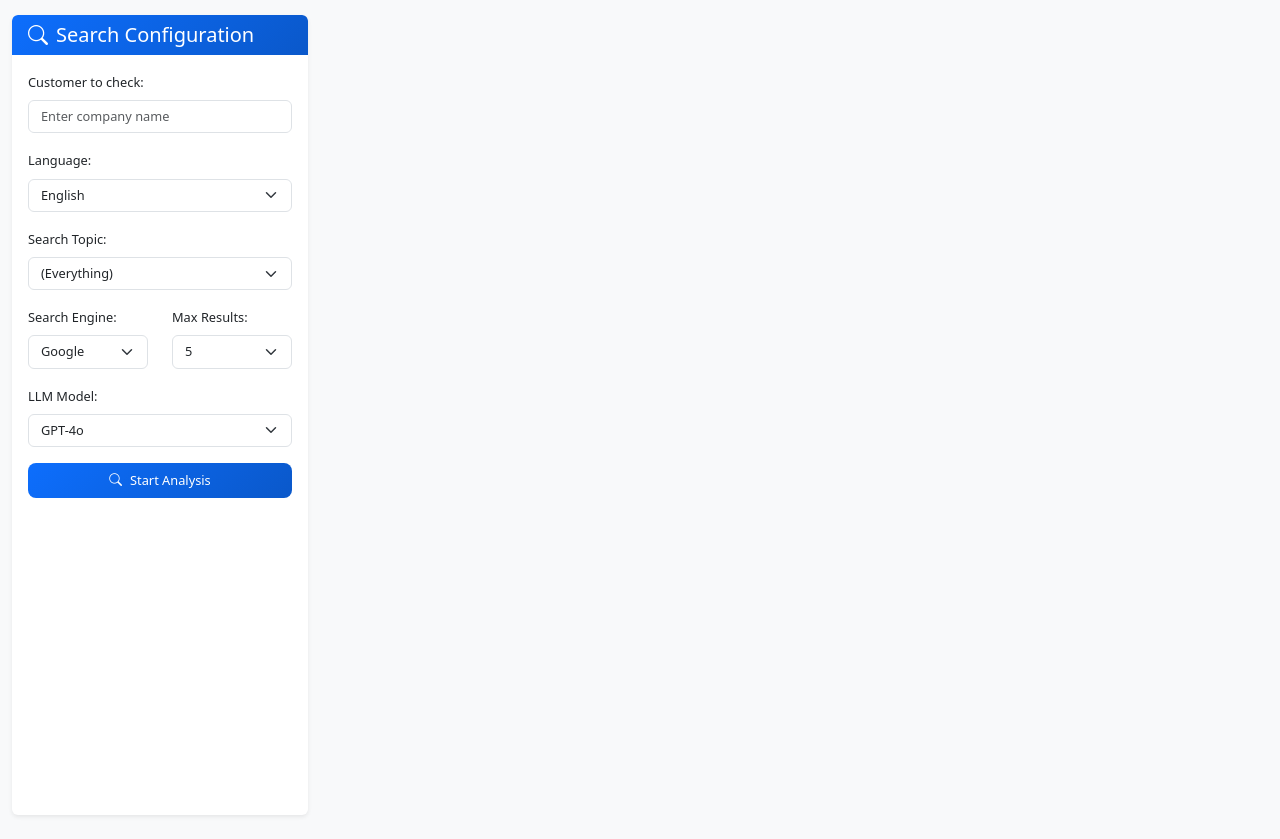
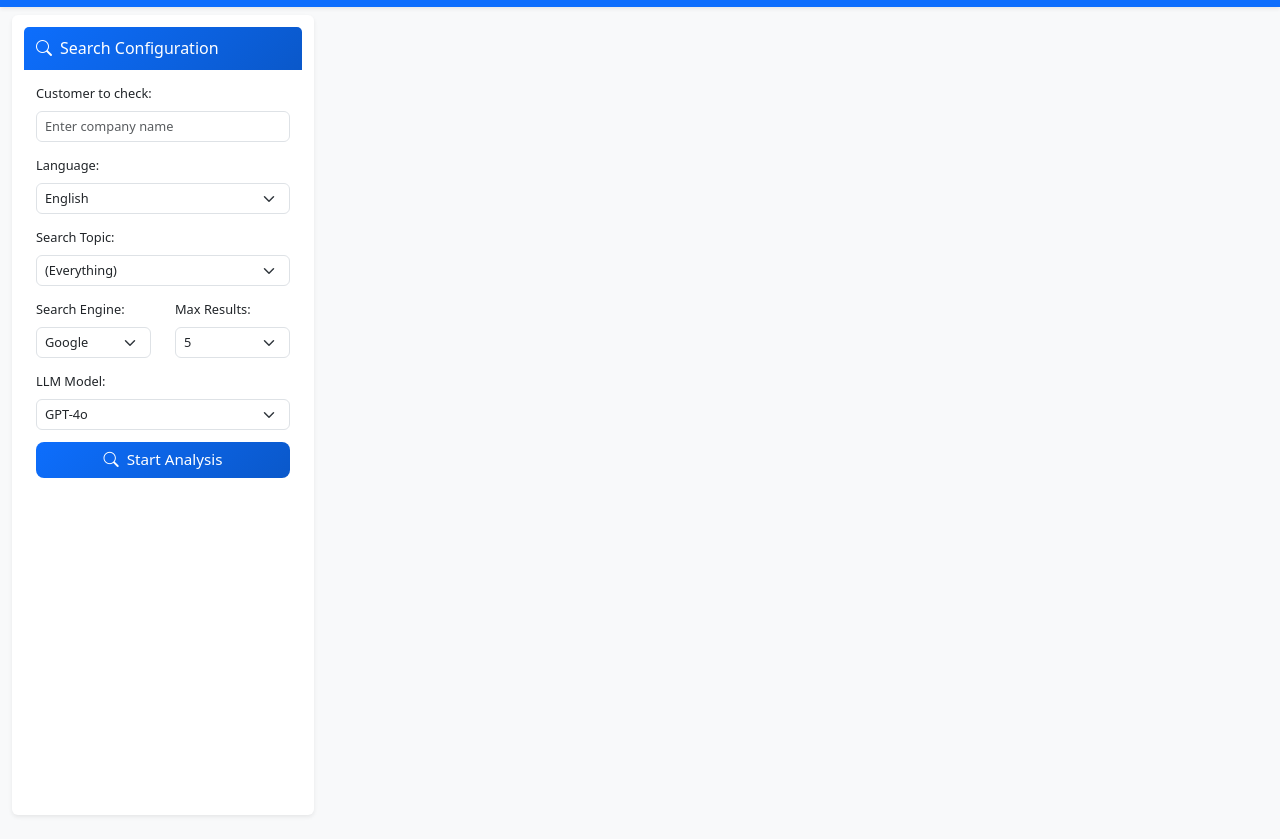
Before and after one commit to ryanma9629/news_scr, a plain HTML site: page static/index.html in a window 1280 px wide. Shown: the part 65-904 px from the top of the page. Drawn offline with nearby package versions, Linux system fonts and the light colour scheme.

Commit message:
refactor: move navbar styles to CSS file and clean up inline styles in index.html

```diff
--- a/static/css/news_scr.css
+++ b/static/css/news_scr.css
@@ -1,4 +1,64 @@
 /* Professional News Screening Application Styles */
+
+/* Hide navbar when VI_DEPLOY is enabled */
+.vi-deploy-hide-navbar {
+    display: none !important;
+}
+
+/* Adjust container padding when navbar is hidden */
+.vi-deploy-no-navbar {
+    padding-top: 0.5rem !important;
+}
+
+/* Tighter layout styles */
+.container-fluid {
+    padding-top: 0.5rem !important;
+    padding-bottom: 0.5rem !important;
+}
+
+.row.g-4 {
+    --bs-gutter-x: 1rem;
+    --bs-gutter-y: 1rem;
+}
+
+.card,
+.card-header,
+.card-body {
+    padding: 0.75rem !important;
+}
+
+.mb-3,
+.mb-4 {
+    margin-bottom: 0.75rem !important;
+}
+
+.form-control,
+.form-select {
+    padding: 0.3rem 0.5rem !important;
+    font-size: 0.95rem;
+}
+
+.btn-lg {
+    padding: 0.5rem 1rem !important;
+    font-size: 1rem !important;
+}
+
+.btn,
+.btn-outline-primary {
+    padding: 0.4rem 0.8rem !important;
+    font-size: 0.95rem !important;
+}
+
+.modal-content {
+    padding: 0.5rem !important;
+}
+
+.card-title,
+.card-header h6,
+.modal-title {
+    font-size: 1rem !important;
+    margin-bottom: 0 !important;
+}
 
 /* Minimal professional enhancements */
 :root {
--- a/static/index.html
+++ b/static/index.html
@@ -10,17 +10,6 @@
     <link href="/static/css/news_scr.css" rel="stylesheet">
     <script src="https://cdn.jsdelivr.net/npm/bootstrap@5.3.3/dist/js/bootstrap.bundle.min.js"></script>
     <script src="https://cdnjs.cloudflare.com/ajax/libs/jquery/3.7.1/jquery.min.js"></script>
-    <style>
-        /* Hide navbar when VI_DEPLOY is enabled */
-        .vi-deploy-hide-navbar {
-            display: none !important;
-        }
-
-        /* Adjust container padding when navbar is hidden */
-        .vi-deploy-no-navbar {
-            padding-top: 1rem !important;
-        }
-    </style>
 </head>
 
 <body>
```
